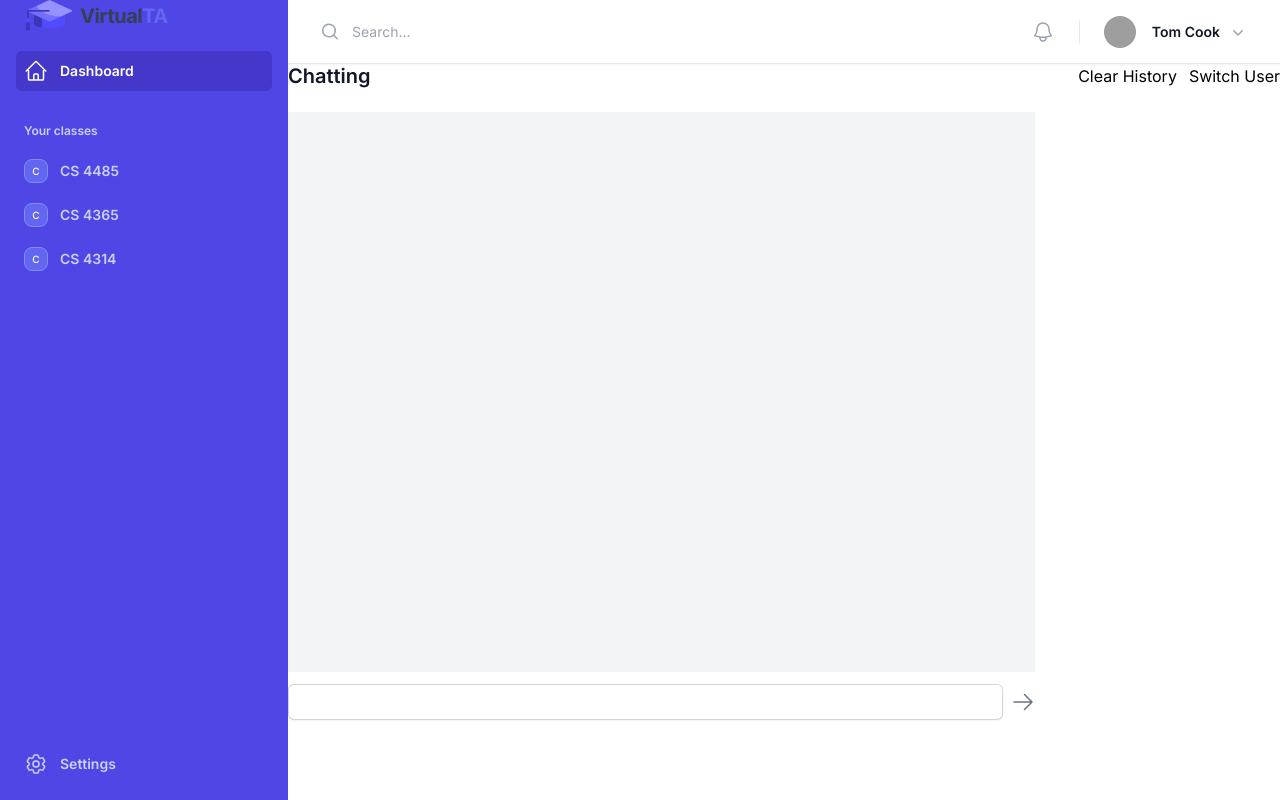
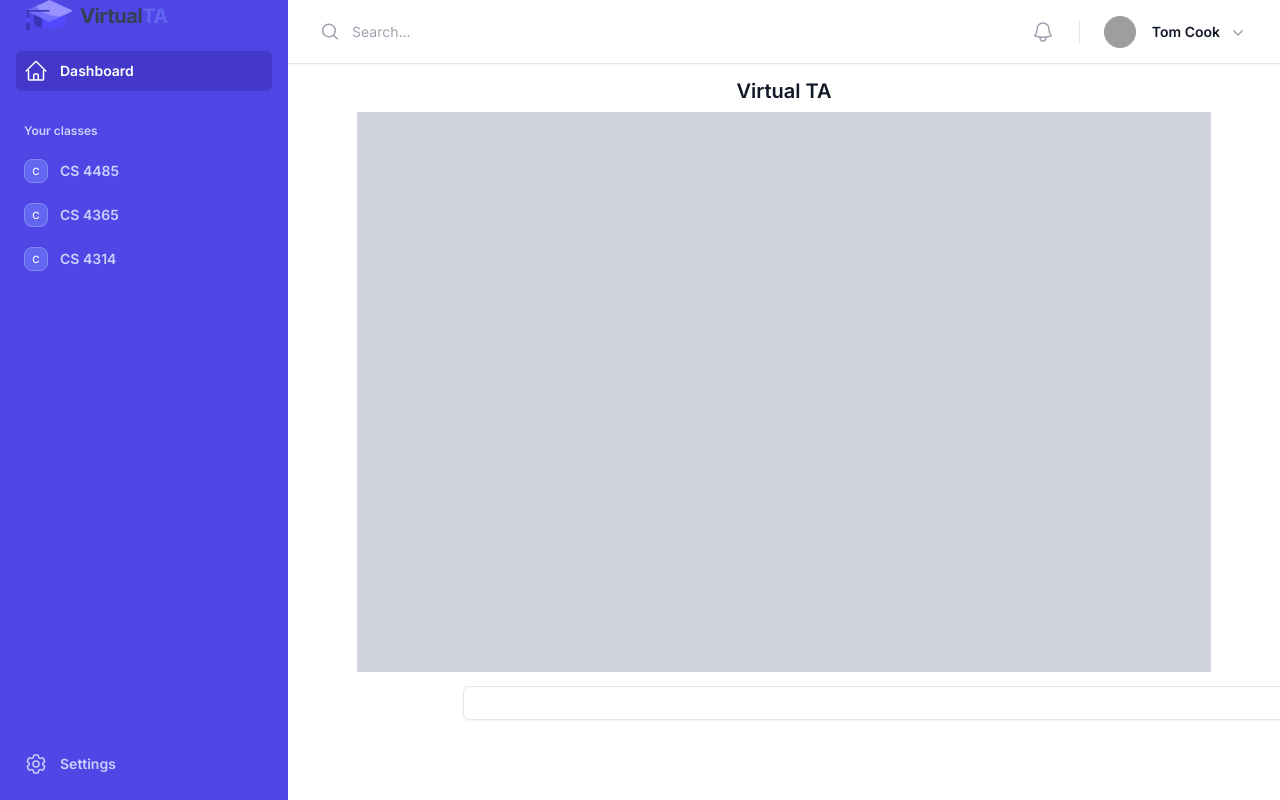
Before and after one commit to ahadjawaid/virtual-ta, a Next.js app in the folder frontend/: page / in a window 1280 px wide. Built offline with nearby package versions, Linux system fonts and the light colour scheme; grey boxes are pictures that could not be loaded.

Commit message:
preliminary css stylings for text component

```diff
--- a/frontend/package.json
+++ b/frontend/package.json
@@ -13,6 +13,7 @@
     "@heroicons/react": "^2.1.1",
     "@tailwindcss/forms": "^0.5.7",
     "axios": "^1.6.8",
+    "firebase": "^10.10.0",
     "next": "^14.1.0",
     "react": "^18",
     "react-dom": "^18",
--- /dev/null
+++ b/frontend/src/components/ChatInterface.css
@@ -0,0 +1,31 @@
+.chat-container {
+    display: flex;
+    justify-content: center;
+    align-items: center;
+    padding-top: 15px;
+}
+
+.form-container {
+    display: flex;
+    justify-content: center;
+    align-items: center;
+}
+
+.submit-bar {
+    display: flex;
+    margin-left: 175px;
+}
+
+/* Define a class for the input bar */
+.input-bar {
+    display: block;
+    width: 100%;
+    padding: 0.375rem 0.75rem;
+    border-radius: 0.375rem;
+    border: 1px solid #e2e8f0;
+    background-color: #fff;
+    color: #4a5568;
+    font-size: 0.875rem;
+    line-height: 1.25rem;
+    box-shadow: 0 1px 2px 0 rgba(0, 0, 0, 0.05);
+  }
--- a/frontend/src/components/ChatInterface.tsx
+++ b/frontend/src/components/ChatInterface.tsx
@@ -1,6 +1,7 @@
 "use client"
 import { useEffect, useState } from "react";
 import { ArrowRightIcon } from "@heroicons/react/24/solid";
+import "./ChatInterface.css";
 
 //import { getConversation, sendMessage, clearConversation } from "@/lib/action";
 
@@ -59,23 +60,15 @@ export default function ChatInterface() {
 
   return (
     <>
+    <div className='chat-container'>
       <div className="flex justify-between">
         <h2 className="text-xl font-semibold leading-6 text-gray-900">
-          Chatting
+          Virtual TA
         </h2>
-
-        <div className="flex gap-3">
-          <button onClick={clearHistory}>
-            Clear History
-          </button>
-          <button onClick={switchUser}>
-            Switch User
-          </button>
-        </div>
       </div>
-
-      <div className="flex flex-col gap-4">
-        <div className="bg-gray-100 lg:fixed lg:bottom-32 lg:right-100 lg:top-28 lg:w-7/12 lg:overflow-y-auto">
+    </div>
+      <div className="form-container">
+        <div className="bg-gray-300 lg:fixed lg:bottom-32 lg:right-100 lg:top-28 lg:w-8/12 lg:overflow-y-auto">
           {messages.map((message, index) => (
             <div key={index} className="p-3">
               <p className="text-md">
@@ -85,16 +78,18 @@ export default function ChatInterface() {
             </div>
           ))}
         </div>
+      </div>
+        <div className="submit-bar" >
         <form onSubmit={onSubmitMessage}>
-          <div className="lg:fixed lg:bottom-20 lg:w-7/12">
+          <div className="lg:fixed lg:bottom-20 lg:w-8/12">
             <div className="col-span-full">
-              <div className="mt-2 flex gap-2">
+              <div className="flex">
                 <input
                   type="text"
                   name="message"
                   id="message"
                   autoComplete="off"
-                  className="block w-full px-2 rounded-md border-0 py-1.5 text-gray-900 shadow-sm ring-1 ring-inset ring-gray-300 placeholder:text-gray-400 sm:text-sm sm:leading-6"
+                  className="input-bar"
                 />
                 <button>
                   <ArrowRightIcon className="h-6 text-gray-500" />
```
Also changed, not shown: 1 other file (tests, documents, lock files or other folders).
